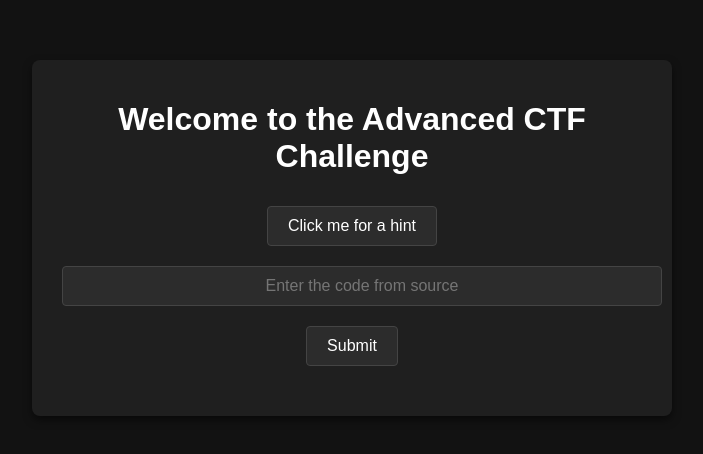
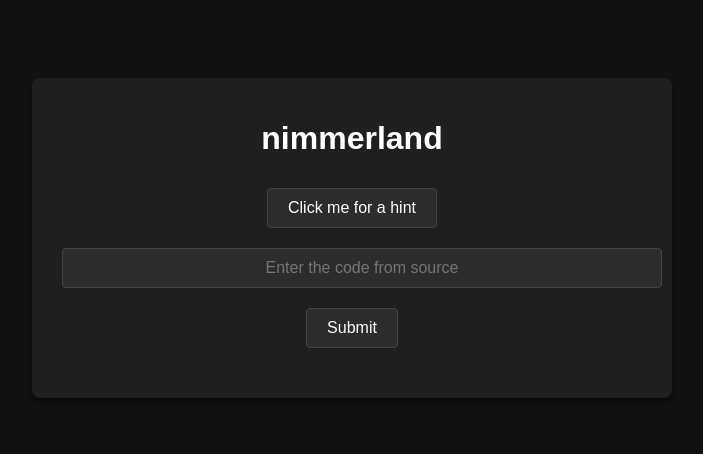
Before and after one commit to nimmerland777/nimmerland777.github.io, a plain HTML site: page index.html in a window 1280 px wide. Shown: the part 162-616 px from the top of the page, without its empty margins (288-991 px from the left). Drawn offline with Linux system fonts and the light colour scheme.

Commit message:
nimmerland

```diff
--- a/index.html
+++ b/index.html
@@ -3,12 +3,12 @@
 <head>
     <meta charset="UTF-8">
     <meta name="viewport" content="width=device-width, initial-scale=1.0">
-    <title>Advanced CTF Challenge</title>
+    <title>nimmerland</title>
     <link rel="stylesheet" href="styles.css">
 </head>
 <body>
     <div id="content">
-        <h1>Welcome to the Advanced CTF Challenge</h1>
+        <h1>nimmerland</h1>
         <div id="hint"></div>
         <div id="stage-1" class="stage">
             <button id="click-1">Click me for a hint</button>
```
